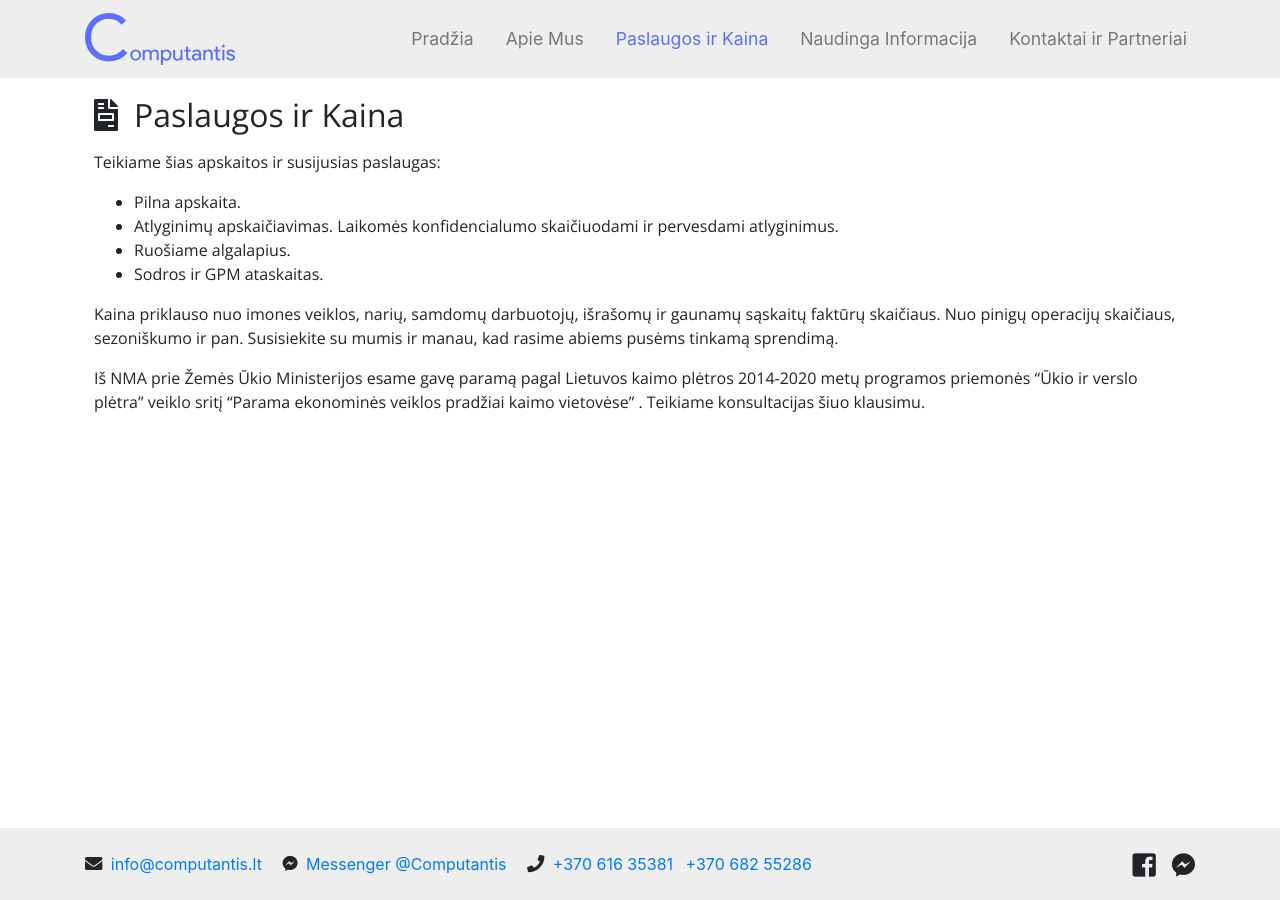
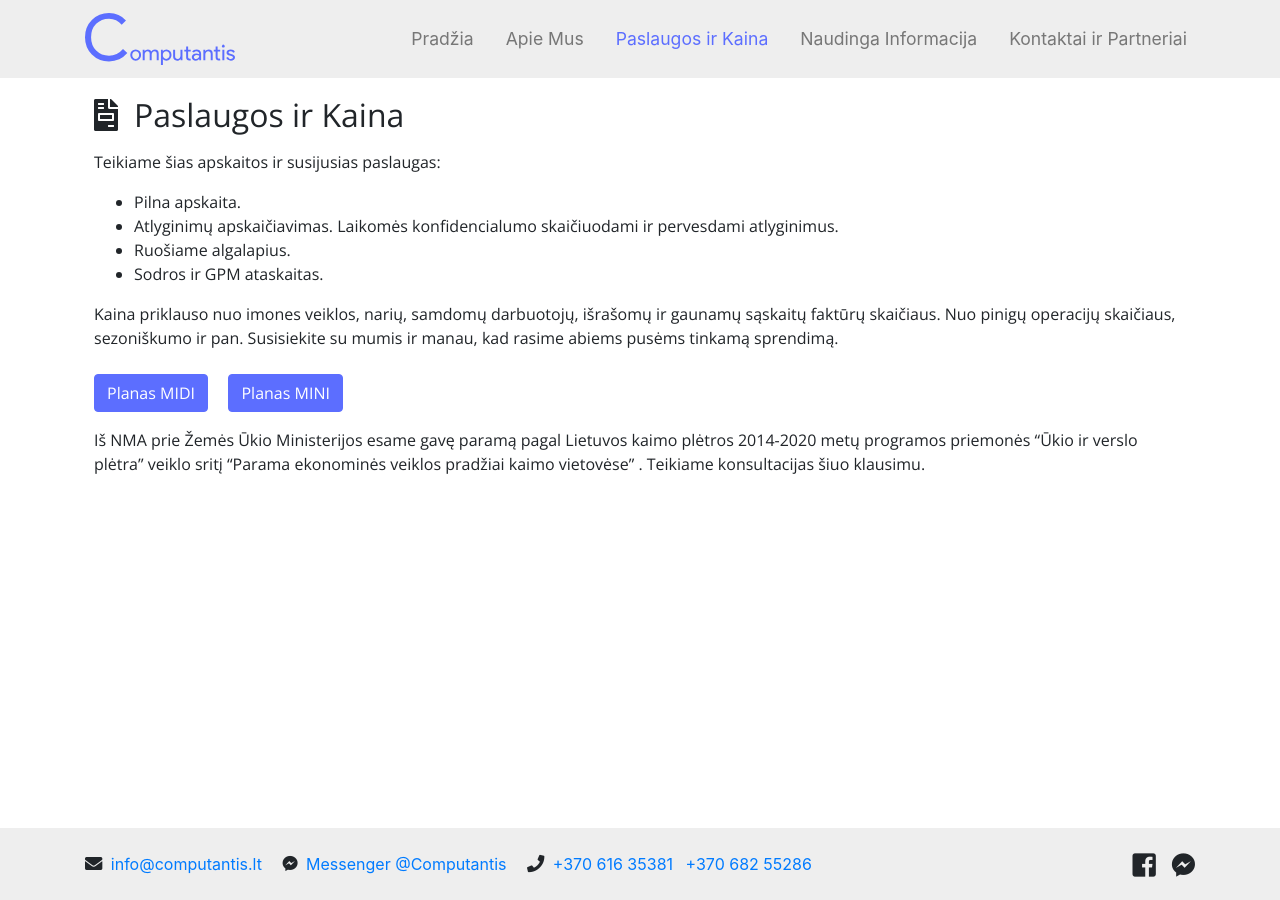
Before and after one commit to MantasJan/Computantis, a Jekyll site: the page built from puslapiai/paslaugosirkaina.html, in a window 1280 px wide. Built offline with Jekyll 4.4.1, drawn with Linux system fonts in a browser that asks for light colours; nearby versions of some CDN libraries.

Commit message:
added 2 plans

```diff
--- a/puslapiai/paslaugosirkaina.html
+++ b/puslapiai/paslaugosirkaina.html
@@ -19,4 +19,6 @@
 <!--<a class="btn button mt-2 mr-3 col-12 col-sm-auto" href="{{site.baseurl}}/failai/Planas-MINI.pdf" role="button">Planas MINI</a>
 <a class="btn button mt-2 mr-3 col-12 col-sm-auto" href="{{site.baseurl}}/failai/Planas-MIDI-ne-PVM-moketojams.pdf" role="button">Planas MIDI ne PVM mokėtojams</a>
 <a class="btn button mt-2 mr-3 col-12 col-sm-auto" href="{{site.baseurl}}/failai/Planas-MIDI-PVM-moketojams.pdf" role="button">Planas MIDI PVM mokėtojams</a>-->
+<a class="btn button mt-2 mr-3 col-12 col-sm-auto" href="{{site.baseurl}}/failai/Planas-MIDI.xlsx" role="button">Planas MIDI</a>
+<a class="btn button mt-2 mr-3 col-12 col-sm-auto" href="{{site.baseurl}}/failai/Planas-MINI.xlsx" role="button">Planas MINI</a>
 <p class="mt-3">Iš NMA prie Žemės Ūkio Ministerijos esame gavę paramą pagal Lietuvos kaimo plėtros 2014-2020 metų programos priemonės “Ūkio ir verslo plėtra” veiklo sritį “Parama ekonominės veiklos pradžiai kaimo vietovėse” . Teikiame konsultacijas šiuo klausimu.</p>
```
Also changed, not shown: 2 other files.
